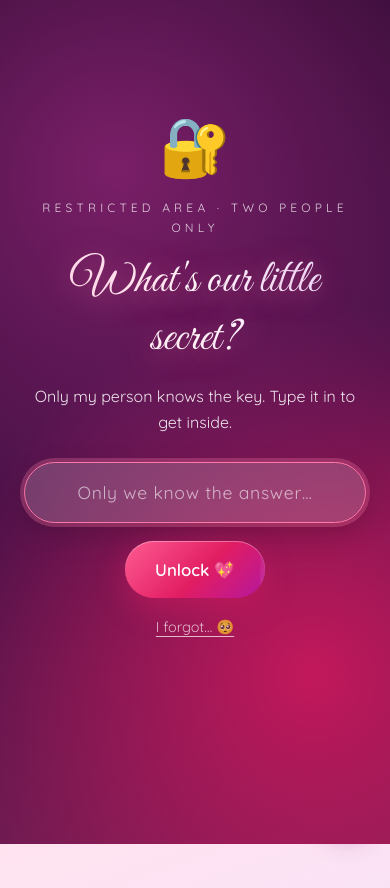
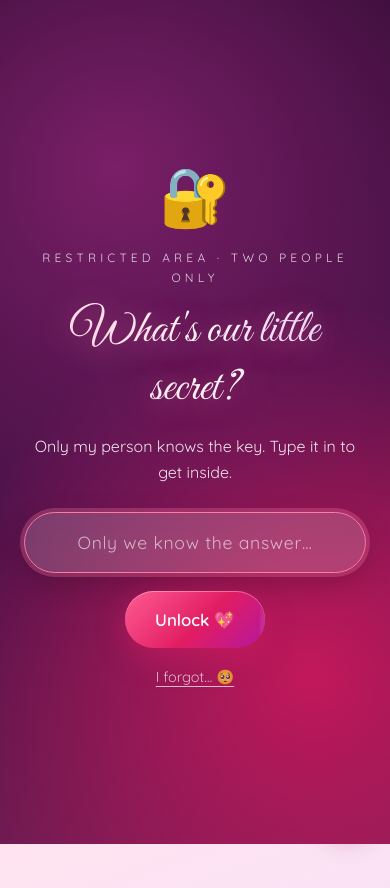
Before and after one commit to rcequina/happymonthsary, a plain HTML site: page index.html in a window 390 px wide. Shown: the top 888 px of the page. Drawn offline with nearby package versions, Linux system fonts and the light colour scheme; a web font is replaced by a local one.

Commit message:
redo changes

```diff
--- a/index.html
+++ b/index.html
@@ -277,7 +277,6 @@
             }
             #login .inner {
                 position: relative;
-                top: -50px;
                 z-index: 2;
                 width: 100%;
                 max-width: 420px;
@@ -955,11 +954,6 @@
                 }
                 html {
                     scroll-behavior: auto;
-                }
-            }
-            @media (max-width: 600px) {
-                #login .inner {
-                    top: -50px;
                 }
             }
         </style>
```
